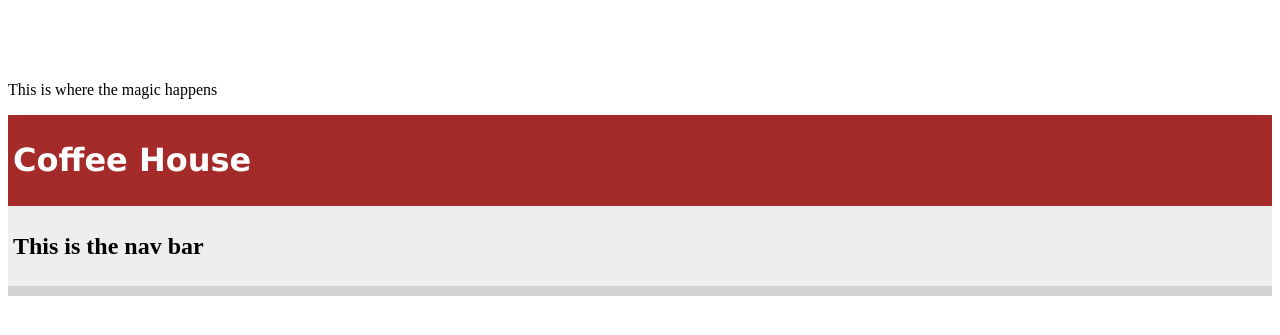
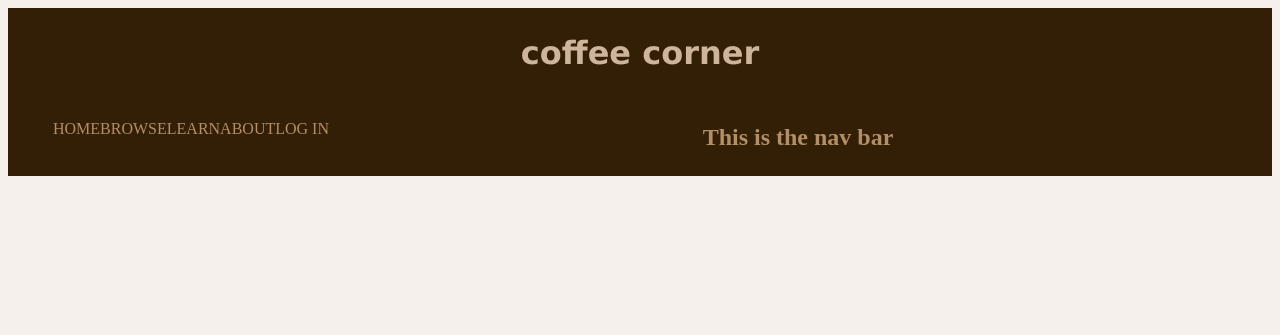
Before and after one commit to keyman9/team2project, a Flask app: page / in a window 1280 px wide. Shown: the top 335 px of the page. Run offline with Flask 2, Linux system fonts and the light colour scheme; some libraries are stand-ins or nearby versions.

Commit message:
Worked on dope style

```diff
--- a/static/css/styles.css
+++ b/static/css/styles.css
@@ -1,35 +1,35 @@
+
+
 body {
-    background-color: white;
+
+    background-color:#F5F0EB;
+}
+.title-bar {
+    background-color:#331E06;
+    text-align:center;
 }
 
-h1 {
-    color: white;
+.title-bar #header {
+    padding:5px;
+    color: #CCB59A;
     font-family: verdana;
 }
 
-p {
-    color:black;
+.title-bar #nav-bar {
+    padding:5px;
+    color: #B38F67;
+    /* position: relative;
+    top: 0px */
 }
 
-#header {
-    background-color:brown;
-    color:white;
-    text-align:left;
-    padding:5px;
+ul#menu, ul#menu li {
+    float:left;
+    text-align : center;
 }
 
-#nav-bar {
-    line-height:30px;
-    background-color:#eeeeee;
-    padding:5px;
+ul#menu li {
+    text-decoration : none;
+    list-style : none;
+    text-align : center;
+
 }
-
-
-#content {
-    line-height:30px;
-    background-color:#eeeeee;
-    text-align:left;
-    color:black;
-    padding:5px;
-    background-color: lightgrey;
-}
--- a/templates/index.html
+++ b/templates/index.html
@@ -3,23 +3,30 @@
 <head>
     <title>Coffee Homie</title>
     <link rel="stylesheet" href="static/css/styles.css">
+
 </head>
 <body>
-    <h1>Coffee House</h1>
-    <p>This is where the magic happens</p>
-
      <!-- Collapsing Header -->
+    <div class="title-bar">
         <div id="header">
-        <h1>Coffee House</h1>
+            <h1>coffee corner</h1>
         </div>
 
         <!-- Fixed to the top Nav-bar -->
-    <div id="nav-bar" style="position: relative; top: 0px">
+        <div  id="nav-bar" >
+            <ul id="menu">
+                <li>HOME</li>
+                <li>BROWSE</li>
+                <li>LEARN</li>
+                <li>ABOUT</li>
+                <li>LOG IN</li>
+
+            </ul>
+
             <h2>This is the nav bar</h2>
         </div>
 
-    <div id="content">
-    <div>
+    </div>
 
 </body>
 </html>
```
Lines whose indentation alone changed are shown as unchanged.
